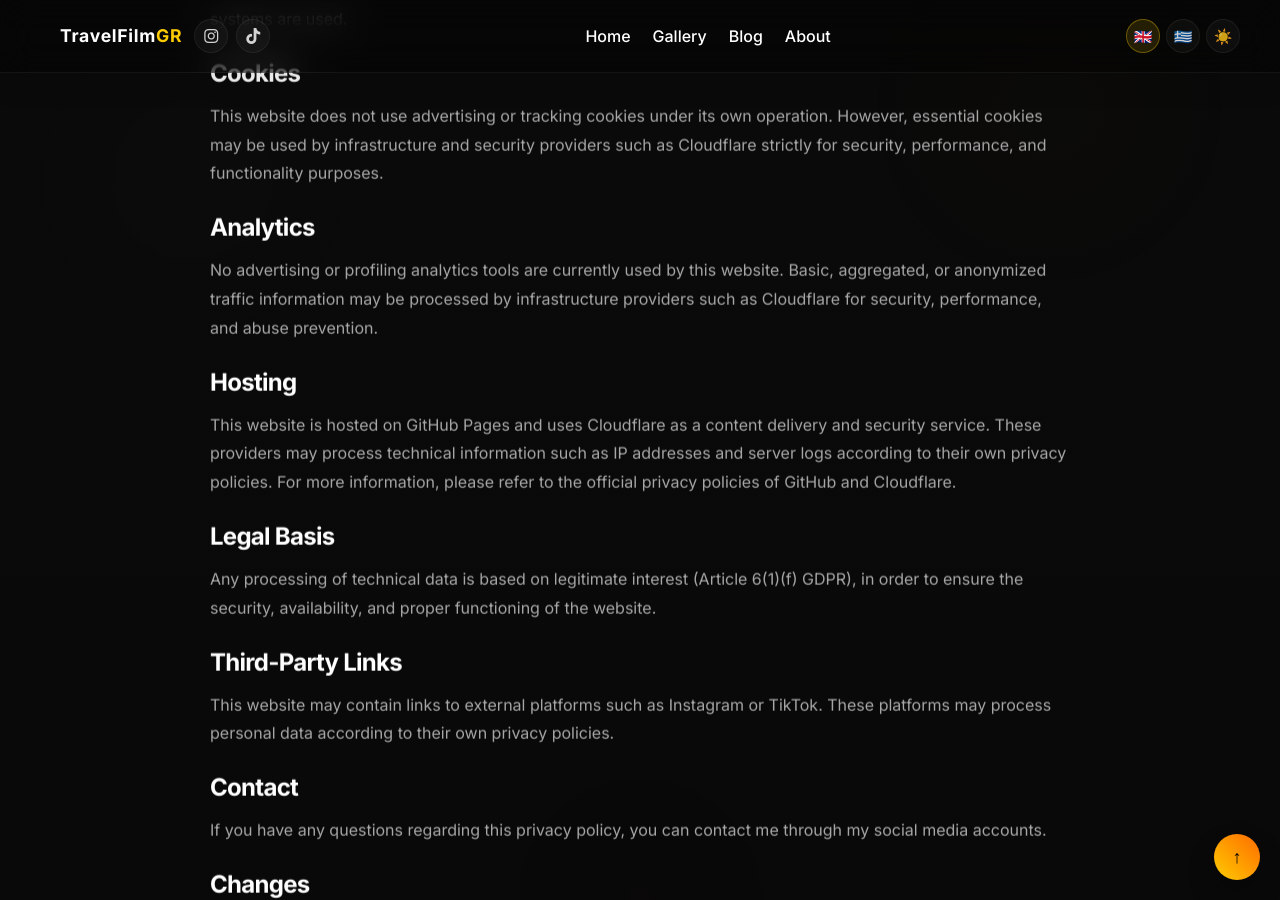
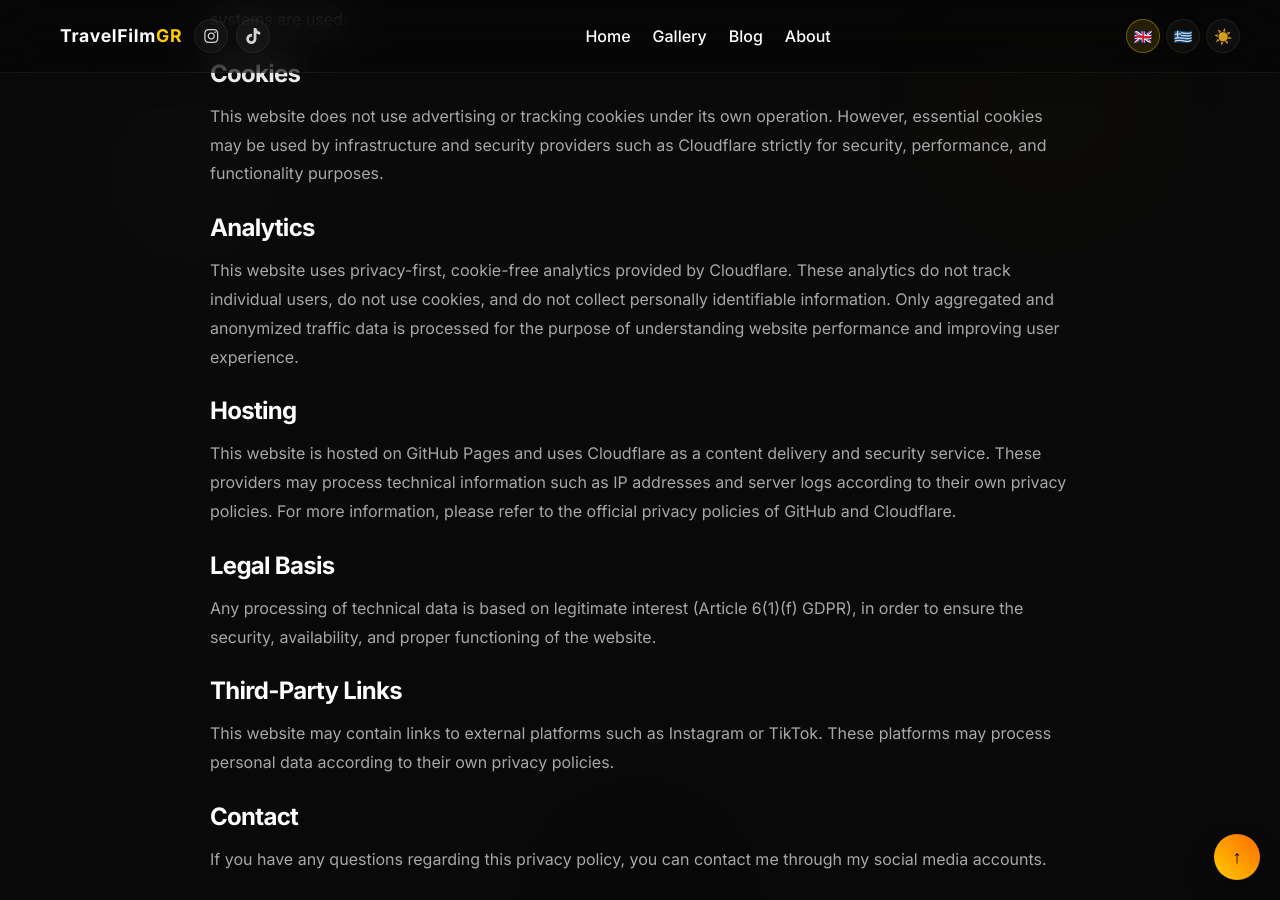
Before and after one commit to travelfilmgr/travelfilmgr.github.io, a Jekyll site: the page built from privacy.md, in a window 1280 px wide and 900 px high, scrolled down 515 px. Built offline with Jekyll 4.4.1, drawn with Linux system fonts in a browser that asks for light colours.

Commit message:
Update privacy.md

```diff
--- a/privacy.md
+++ b/privacy.md
@@ -78,11 +78,11 @@ permalink: /privacy/
     Analytics
   </h2>
   <p
-    data-en="No advertising or profiling analytics tools are currently used by this website. Basic, aggregated, or anonymized traffic information may be processed by infrastructure providers such as Cloudflare for security, performance, and abuse prevention."
-    data-el="Δεν χρησιμοποιούνται προς το παρόν εργαλεία στατιστικών για διαφήμιση ή δημιουργία προφίλ χρηστών από τον ιστότοπο. Βασικές συγκεντρωτικές ή ανωνυμοποιημένες πληροφορίες επισκεψιμότητας ενδέχεται να υποβάλλονται σε επεξεργασία από παρόχους υποδομής όπως το Cloudflare για λόγους ασφάλειας, απόδοσης και πρόληψης καταχρήσεων."
+    data-en="This website uses privacy-first, cookie-free analytics provided by Cloudflare. These analytics do not track individual users, do not use cookies, and do not collect personally identifiable information. Only aggregated and anonymized traffic data is processed for the purpose of understanding website performance and improving user experience."
+    data-el="Αυτός ο ιστότοπος χρησιμοποιεί privacy-first analytics χωρίς cookies μέσω του Cloudflare. Τα στατιστικά αυτά δεν παρακολουθούν μεμονωμένους χρήστες, δεν χρησιμοποιούν cookies και δεν συλλέγουν προσωπικά δεδομένα. Επεξεργάζονται μόνο συγκεντρωτικά και ανωνυμοποιημένα δεδομένα επισκεψιμότητας με σκοπό τη βελτίωση της απόδοσης και της εμπειρίας χρήστη."
     style="line-height:1.8; margin-bottom:22px;"
   >
-    No advertising or profiling analytics tools are currently used by this website. Basic, aggregated, or anonymized traffic information may be processed by infrastructure providers such as Cloudflare for security, performance, and abuse prevention.
+    This website uses privacy-first, cookie-free analytics provided by Cloudflare. These analytics do not track individual users, do not use cookies, and do not collect personally identifiable information. Only aggregated and anonymized traffic data is processed for the purpose of understanding website performance and improving user experience.
   </p>
 
   <!-- Hosting -->
```
